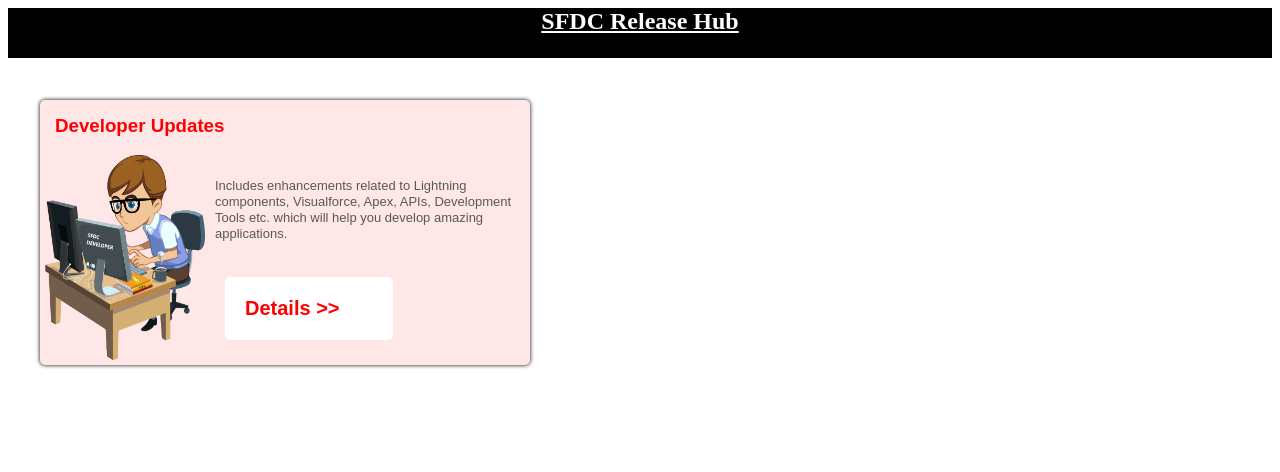
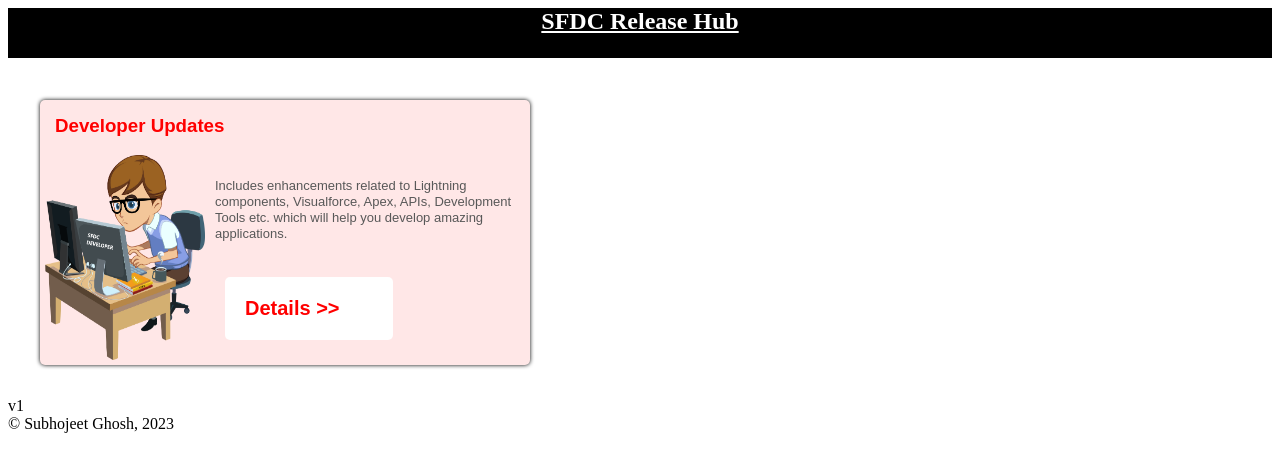
Before and after one commit to SFDC-TechHub/SFDC-TechHub.github.io, a plain HTML site: page index.html in a window 1280 px wide. Drawn offline with nearby package versions, Linux system fonts and the light colour scheme.

Commit message:
Update index.html

```diff
--- a/index.html
+++ b/index.html
@@ -62,4 +62,9 @@
       </div>
    </body>
 
+   <footer class="footerSection">
+      <span>v1</span><br>
+      <span>© Subhojeet Ghosh, 2023</span>
+   </footer>
+
 </html>
```
